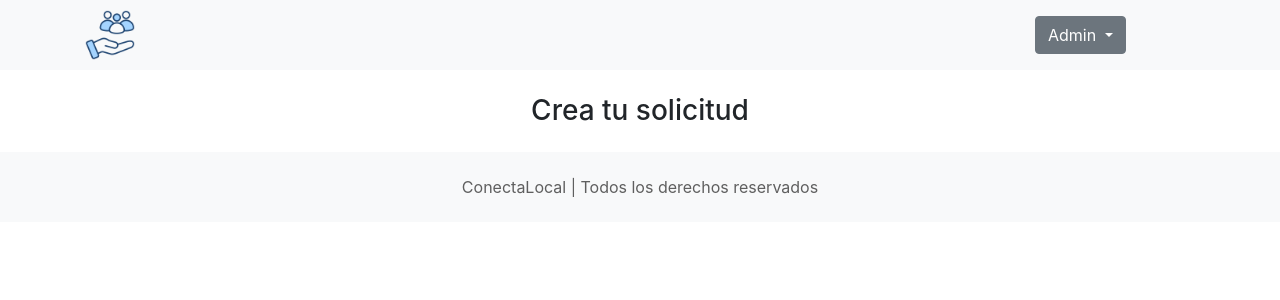
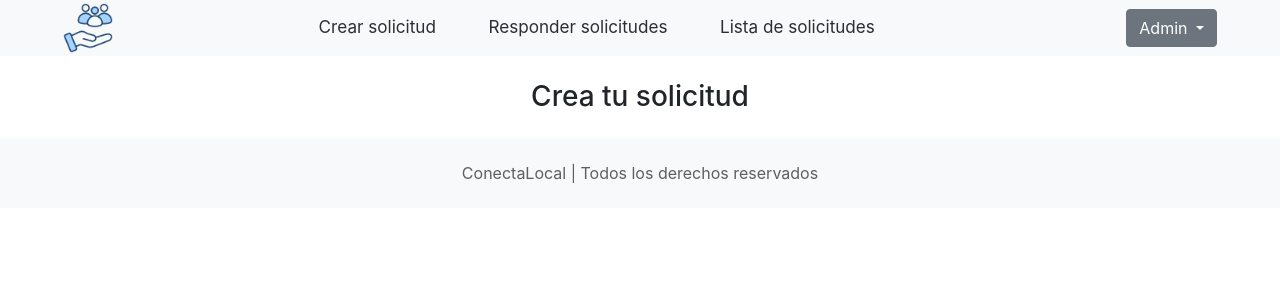
Before and after one commit to Balsata/ConectaLocal-app, a Django app: page /Solicitudes/Crear_Solicitud/ in a window 1280 px wide. Shown: the top 300 px of the page. Run offline with Django 4.2, Linux system fonts and the light colour scheme; a user stored in the database is signed in; some libraries are stand-ins or nearby versions.

Commit message:
Header actualizado

```diff
--- /dev/null
+++ b/Proyecto/static/css/base/base.css
@@ -0,0 +1,29 @@
+.contenedor {
+    display: flex;
+    align-items: center;
+    justify-content: space-around;
+    width: 100%;
+    height: 3.5rem;
+}
+
+.main-menu {
+    align-self: flex-end;
+}
+
+.main-menu li {
+    font-size: 1.07rem;
+    list-style: none;
+    display: inline;
+    margin-left: 3rem;
+    text-decoration: none;
+}
+
+.main-menu a {
+    text-decoration: none;
+}
+
+.main-menu a:hover {
+    text-decoration: underline;
+    color: black;
+    cursor: pointer;
+}
--- /dev/null
+++ b/Proyecto/static/css/reset.css
@@ -0,0 +1,48 @@
+/* http://meyerweb.com/eric/tools/css/reset/
+   v2.0 | 20110126
+   License: none (public domain)
+*/
+
+html, body, div, span, applet, object, iframe,
+h1, h2, h3, h4, h5, h6, p, blockquote, pre,
+a, abbr, acronym, address, big, cite, code,
+del, dfn, em, img, ins, kbd, q, s, samp,
+small, strike, strong, sub, sup, tt, var,
+b, u, i, center,
+dl, dt, dd, ol, ul, li,
+fieldset, form, label, legend,
+table, caption, tbody, tfoot, thead, tr, th, td,
+article, aside, canvas, details, embed,
+figure, figcaption, footer, header, hgroup,
+menu, nav, output, ruby, section, summary,
+time, mark, audio, video {
+	margin: 0;
+	padding: 0;
+	border: 0;
+	font-size: 100%;
+	font: inherit;
+	vertical-align: baseline;
+}
+/* HTML5 display-role reset for older browsers */
+article, aside, details, figcaption, figure,
+footer, header, hgroup, menu, nav, section {
+	display: block;
+}
+body {
+	line-height: 1;
+}
+ol, ul {
+	list-style: none;
+}
+blockquote, q {
+	quotes: none;
+}
+blockquote:before, blockquote:after,
+q:before, q:after {
+	content: '';
+	content: none;
+}
+table {
+	border-collapse: collapse;
+	border-spacing: 0;
+}
--- a/Proyecto/templates/layouts/base.html
+++ b/Proyecto/templates/layouts/base.html
@@ -7,22 +7,23 @@
     <meta charset="UTF-8">
     <meta http-equiv="X-UA-Compatible" content="IE=edge">
     <meta name="viewport" content="width=device-width, initial-scale=1.0">
+    <link rel="stylesheet" href="{% static 'css/reset.css' %}">
     <link href="https://cdn.jsdelivr.net/npm/bootstrap@5.3.0/dist/css/bootstrap.min.css" rel="stylesheet"
         integrity="sha384-9ndCyUaIbzAi2FUVXJi0CjmCapSmO7SnpJef0486qhLnuZ2cdeRhO02iuK6FUUVM" crossorigin="anonymous">
     <link rel="stylesheet" href="https://maxcdn.bootstrapcdn.com/bootstrap/4.5.2/css/bootstrap.min.css">
     <script src="https://cdn.jsdelivr.net/npm/bootstrap@5.3.0-alpha3/dist/js/bootstrap.bundle.min.js"
         integrity="sha384-ENjdO4Dr2bkBIFxQpeoTz1HIcje39Wm4jDKdf19U8gI4ddQ3GYNS7NTKfAdVQSZe"
         crossorigin="anonymous"></script>
+    <link rel="stylesheet" href="{% static 'css/base/base.css' %}">
     {% block styles %} {% endblock %}
     <title>{% block title %} {% endblock %}</title>
 
 </head>
 
 <body>
-    <header class="bg-body-tertiary text-black header" style="padding: 10px;">
-        <div class="container">
-            <div class="row justify-content-between align-items-center">
-                <div class="col-md-2">
+    <header class="bg-body-tertiary text-black cabecera">
+        <div class="contenedor">
+            <div class="logo">
                 {% if user.is_authenticated %}
                 <a href="{% url 'inicio' %}" class="text-white img-fluid"><img
                         src=" {% static 'img/base/public-service.png' %}" alt="Logo" width="50px">
@@ -33,7 +34,22 @@
                 </a>
                 {% endif %}
             </div>
-                <div class="col-md-8 text-md-right button_menu">
+            {% if user.is_authenticated %}
+            <nav class="main-menu">
+                <ul>
+                    <a href="{% url 'Solicitudes:crear_solicitud' %}">
+                        <li class="text-secondary-emphasis">Crear solicitud</li>
+                    </a>
+                    <a href="{% url 'Solicitudes:responder_solicitud' %}">
+                        <li class="text-secondary-emphasis">Responder solicitudes</li>
+                    </a>
+                    <a href="{% url 'Solicitudes:lista_solicitudes' %}">
+                        <li class="text-secondary-emphasis">Lista de solicitudes</li>
+                    </a>
+                </ul>
+            </nav>
+            {% endif %}
+            <div class="text-md-right button_login">
                 <a href="{% url 'index' %}" class="btn btn-light mr-2 boton_log">Iniciar sesión</a>
                 <a href="{% url 'registro' %}" class="btn btn-primary boton_log">Registrate</a>
             </div>
@@ -43,7 +59,7 @@
                     display: none;
                 }
             </style>
-                <div class="dropdown col-md-2">
+            <div class="dropdown">
                 <button class="btn btn-secondary dropdown-toggle text-capitalize" type="button"
                     data-bs-toggle="dropdown" aria-expanded="false">
                     {{user.username}}
@@ -55,8 +71,6 @@
                 {% endif %}
             </div>
         </div>
-        </div>
-
     </header>
 
     <main> {% block content %} {% endblock %} </main>
--- a/Proyecto/views.py
+++ b/Proyecto/views.py
@@ -80,10 +80,12 @@ def perfil(request):
             if User.objects.exclude(pk=request.user.pk).filter(username=username).exists():
                 messages.error(request, 'El nombre de usuario ya está en uso.')
             elif User.objects.exclude(pk=request.user.pk).filter(email=email).exists():
-                messages.error(request, 'El correo electrónico ya está en uso.')
+                messages.error(
+                    request, 'El correo electrónico ya está en uso.')
             else:
                 user.save()
-                messages.success(request, 'Tus datos se han actualizado correctamente.')
+                messages.success(
+                    request, 'Tus datos se han actualizado correctamente.')
                 return redirect('perfil')
     else:
         form = editarPerfil(instance=request.user)
--- a/Solicitudes/urls.py
+++ b/Solicitudes/urls.py
@@ -5,4 +5,6 @@ app_name = 'Solicitudes'
 
 urlpatterns = [
     path('Crear_Solicitud/', views.crear_solicitud, name="crear_solicitud"),
+    path('Responder_Solicitud/', views.responder_solicitud, name="responder_solicitud"),
+    path('Lista_Solicitudes/', views.lista_solicitud, name="lista_solicitudes"),
 ]
--- a/Solicitudes/views.py
+++ b/Solicitudes/views.py
@@ -3,3 +3,9 @@ from django.shortcuts import render
 
 def crear_solicitud(request):
     return render(request, 'Solicitudes/crearSolicitud.html', {})
+
+def responder_solicitud(request):
+    return render(request, 'Solicitudes/responderSolicitud.html', {})
+
+def lista_solicitud(request):
+    return render(request, 'Solicitudes/listaSolicitudes.html', {})
```
Also changed, not shown: Proyecto/templates/Solicitudes/listaSolicitudes.html (added, +12 -0 lines), Proyecto/templates/Solicitudes/responderSolicitud.html (added, +12 -0 lines), Proyecto/templates/inicio.html (+23 -6 lines), db.sqlite3. Lines whose indentation alone changed are shown as unchanged.
